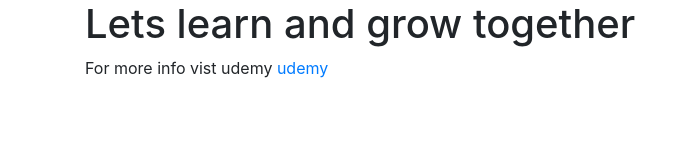
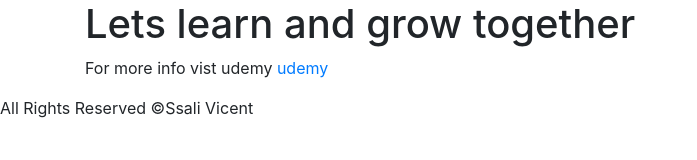
Before and after one commit to ssali-loader/test-git, a plain HTML site: page home.html in a window 1280 px wide. Shown: the whole page, without its empty margins (0-697 px from the left). Drawn offline with nearby package versions, Linux system fonts and the light colour scheme.

Commit message:
added copyright

```diff
--- a/home.html
+++ b/home.html
@@ -22,4 +22,9 @@
     <script src="https://stackpath.bootstrapcdn.com/bootstrap/4.5.2/js/bootstrap.min.js" integrity="sha384-B4gt1jrGC7Jh4AgTPSdUtOBvfO8shuf57BaghqFfPlYxofvL8/KUEfYiJOMMV+rV" crossorigin="anonymous"></script>
 </div>
 </body>
+<footer>
+  <div>
+    <p>All Rights Reserved &copy;Ssali Vicent </p>
+  </div>
+</footer>
 </html>
```
